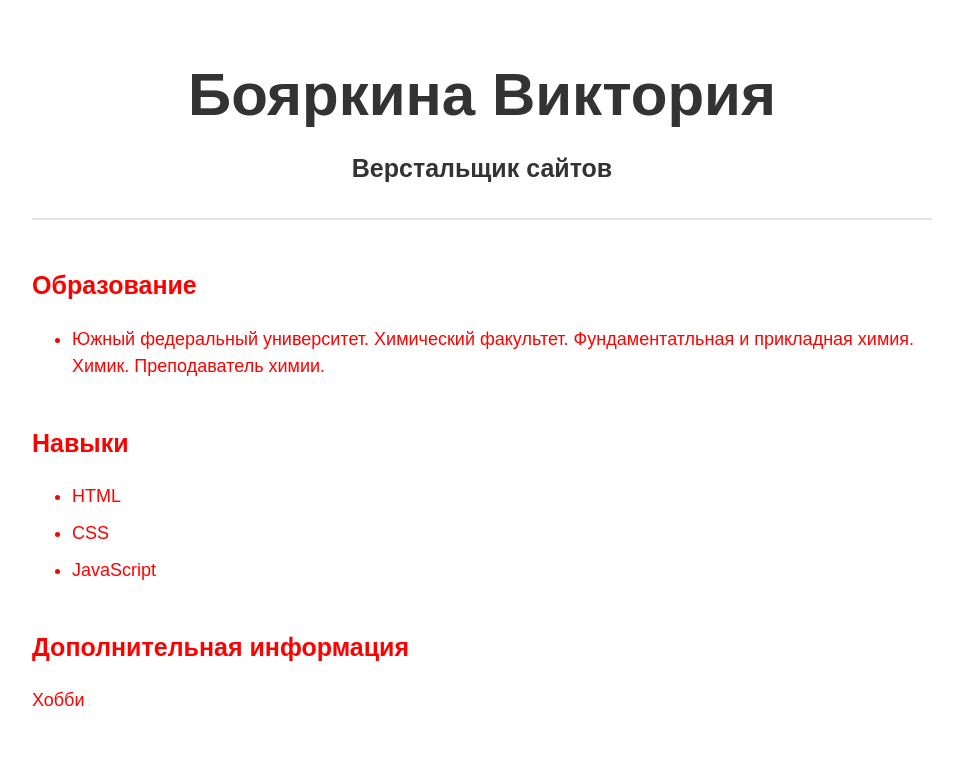
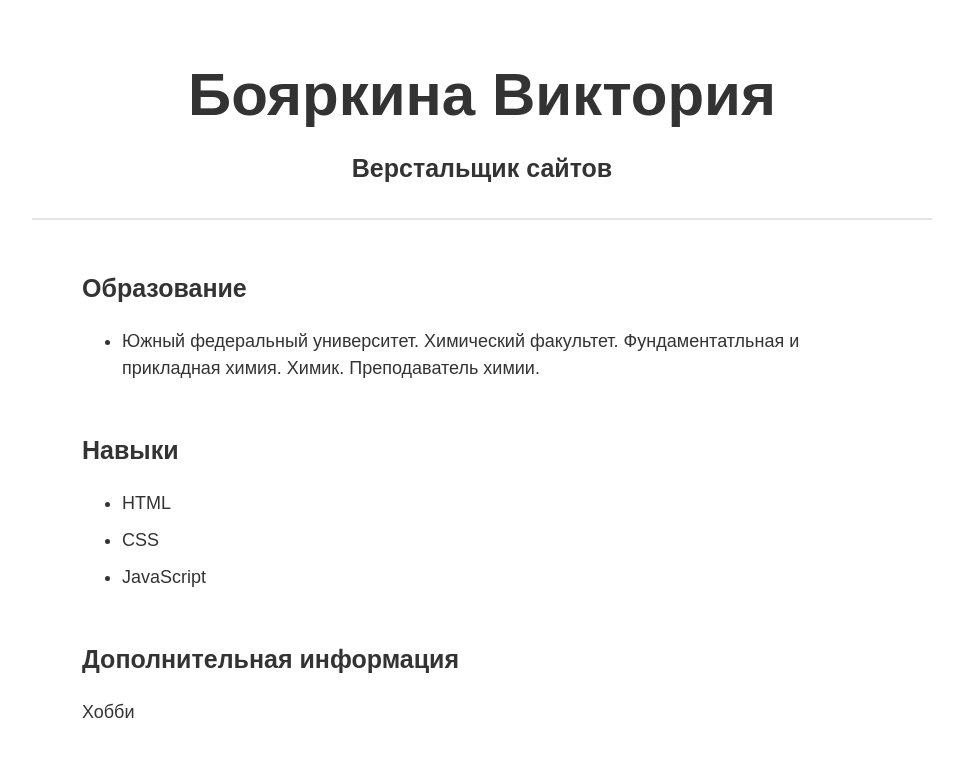
Before and after one commit to VictoriaBoyarkina/VictoriaBoyarkina.github.io, a PHP site: page / in a window 1280 px wide. Shown: the top 757 px of the page, without its empty margins (158-1121 px from the left). Run offline with PHP 8.4, Linux system fonts and the light colour scheme.

Commit message:
Update main.css

```diff
--- a/main.css
+++ b/main.css
@@ -22,8 +22,6 @@ h2 {
 }
 
 section {
-	color: red;
-	display: inline;
 	margin: 50px 0 50px 0;
 	padding: 0 50px 0 50px;
 }
```
